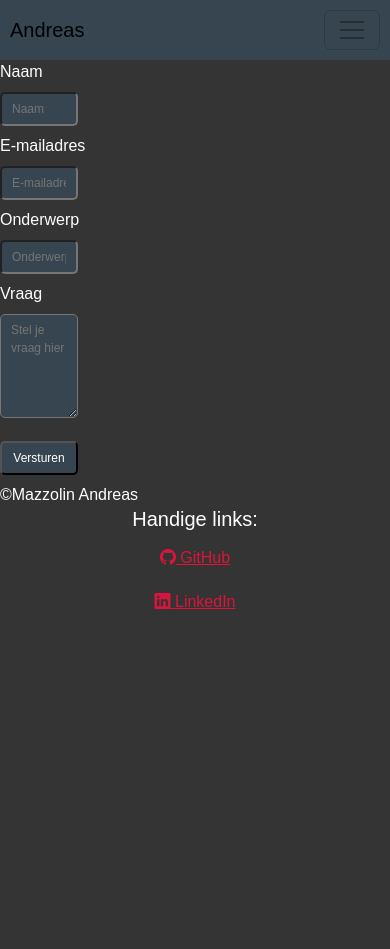
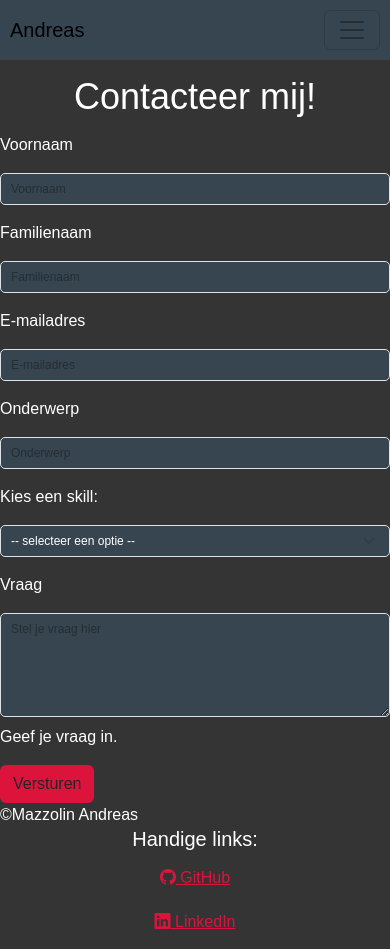
Before and after one commit to andreasm00/websites, a plain HTML site: page Project/contact.html in a window 390 px wide. Before the commit the page ends 844 px from the top, so only its background shows below. Drawn offline with nearby package versions, Linux system fonts and the light colour scheme; a web font is replaced by a local one.

Commit message:
added responsive contact page

```diff
--- a/Project/CSS/project1.css
+++ b/Project/CSS/project1.css
@@ -48,11 +48,8 @@ h4 {
 }
 
 
-input[type=text],
-input[type=email],
-input[type=submit],
-textarea {
-    width: 20%;
+.form-control,
+.form-select {
     padding: 6px 10px;
     margin: 8px 0;
     font-size: 12px;
@@ -213,3 +210,14 @@ li a:hover:not(.active) {
 .card-text {
     text-align: center;
 }
+
+
+.btn {
+    background-color: #DC143C;
+}
+.btn:hover {
+    background-color: #811331;
+}
+.contact-title {
+    text-align: center;
+}
--- a/Project/contact.html
+++ b/Project/contact.html
@@ -12,6 +12,7 @@
      <link rel="stylesheet" href="https://cdn.jsdelivr.net/npm/bootstrap-icons@1.9.1/font/bootstrap-icons.css">
 
      <link rel="stylesheet" href="CSS/project1.css">
+
 </head>
 <body>
     <nav class="navbar navbar-expand-lg">
@@ -33,39 +34,89 @@
         </div>
     </nav>
 
-      <form>
-        <div>
-            <label for="naam">Naam</label>
-        </div>
-        <div>
-            <input type="text" name="naam" id="naam" placeholder="Naam" required>
+
+    <main class="container-contact">
+        <h1 class="contact-title">Contacteer mij!</h1>
+        <div class="row">
+
+            <div class="col-md-4">
+
             </div>
 
-        <div>
-            <label for="mail">E-mailadres</label>
+            <div class="col-md-4">
+                <form action=" " class="needs-validation" novalidate>
+                    <div class="mb-3">
+                        <label class="form-label" for="voornaam">Voornaam</label>
+                        <input type="text" class="form-control" id="voornaam" placeholder="Voornaam" required>
+                        <div class="invalid-feedback">Geef een voornaam in.</div>
                     </div>
-        <div>
-            <input type="email" name="mail" id="mail" placeholder="E-mailadres" required>
+                    <div class="mb-3">
+                        <label class="form-label" for="familienaam">Familienaam</label>
+                        <input type="text" class="form-control" id="familienaam" placeholder="Familienaam" required>
+                        <div class="invalid-feedback">Geef een familienaam in.</div>
+                    </div>
+                    <div class="mb-3">
+                        <label class="form-label" for="email">E-mailadres</label>
+                        <input type="Email" class="form-control" id="email" placeholder="E-mailadres" required>
+                        <div class="invalid-feedback">Geef een geldig e-mailadres in.</div>
                     </div>
 
-        <div>
-            <label for="onderwerp">Onderwerp</label>
-        </div>
-        <div>
-            <input type="text" name="onderwerp" id="onderwerp" placeholder="Onderwerp" required>
+                    <div class="mb-3">
+                        <label class="form-label" for="onderwerp">Onderwerp</label>
+                        <input type="text" class="form-control" id="onderwerp" placeholder="Onderwerp">
+                        <div class="invalid-feedback">Geef een onderwerp in.</div>
                     </div>
 
-        <div>
-            <label for="vraag">Vraag</label>
-        </div>
-        <div>
-            <textarea id="vraag" name="vraag" cols="50" rows="5" required placeholder="Stel je vraag hier"></textarea>
-        </div>
-        <div>
-            <input type="submit" value="Versturen">
+
+                    <div class="mb-3">
+                        <label class="form-label" for="interesse">Kies een skill: </label>
+                        <select class="form-select" id="interesse">
+                          <option hidden disabled selected value> -- selecteer een optie -- </option>
+                          <option value="html">HTML</option>
+                          <option value="css">CSS</option>
+                          <option value="c#">C#</option>
+                          <option value="python">Python</option>
+                          <option value="sql">SQL</option>
+                          <option value="linux">Linux</option>
+                        </select>
                     </div>
 
+                    <div class="mb-3">
+                        <label for="vraag" class="form-label">Vraag</label>
+                        <textarea id="vraag" class="form-control" cols="50" rows="5" required placeholder="Stel je vraag hier"></textarea>
+                        <div class="invalid-input">Geef je vraag in.</div>
+                    </div>
+
+
+                    <button type="submit" class="btn">Versturen</button>
                 </form>
+
+            </div>
+
+
+    </main>
+    <script>
+        // Self-executing function
+        (function() {
+            'use strict';
+            window.addEventListener('load', function() {
+                // Fetch all the forms we want to apply custom Bootstrap validation styles to
+                var forms = document.getElementsByClassName('needs-validation');
+
+                // Loop over them and prevent submission
+                var validation = Array.prototype.filter.call(forms, function(form) {
+                    form.addEventListener('submit', function(event) {
+                        if (form.checkValidity() === false) {
+                            event.preventDefault();
+                            event.stopPropagation();
+                        }
+                        form.classList.add('was-validated');
+                    }, false);
+                });
+            }, false);
+        })();
+    </script>
+
 
       <footer class="footer">
         <div class="row">
```
Also changed, not shown: Project/cv.html (+2 -1 lines). Lines whose indentation alone changed are shown as unchanged.
